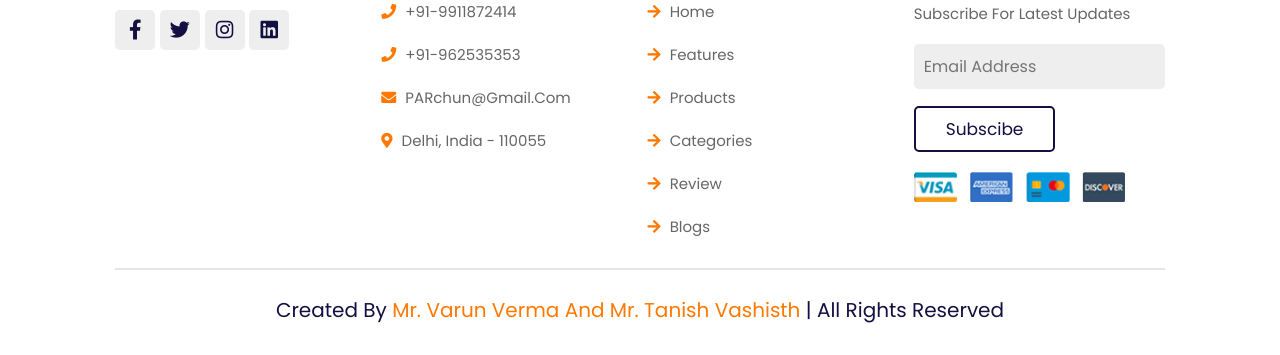
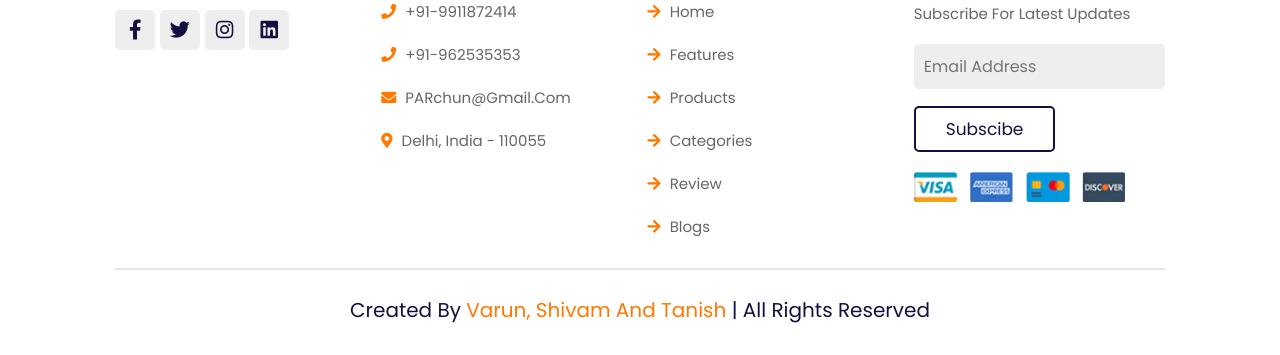
Before and after one commit to Prome-theus/PARchun, a plain HTML site: page index.html in a window 1280 px wide. Shown: the part 4600-4955 px from the top of the page. Drawn offline with nearby package versions, Linux system fonts and the light colour scheme.

Commit message:
Update index.html

```diff
--- a/index.html
+++ b/index.html
@@ -496,7 +496,7 @@
 
     </div>
 
-    <div class="credit"> created by <span> mr. varun verma and Mr. tanish vashisth </span> | all rights reserved </div>
+    <div class="credit"> created by <span> Varun, Shivam and Tanish</span> | all rights reserved </div>
 
   </section>
 
```
